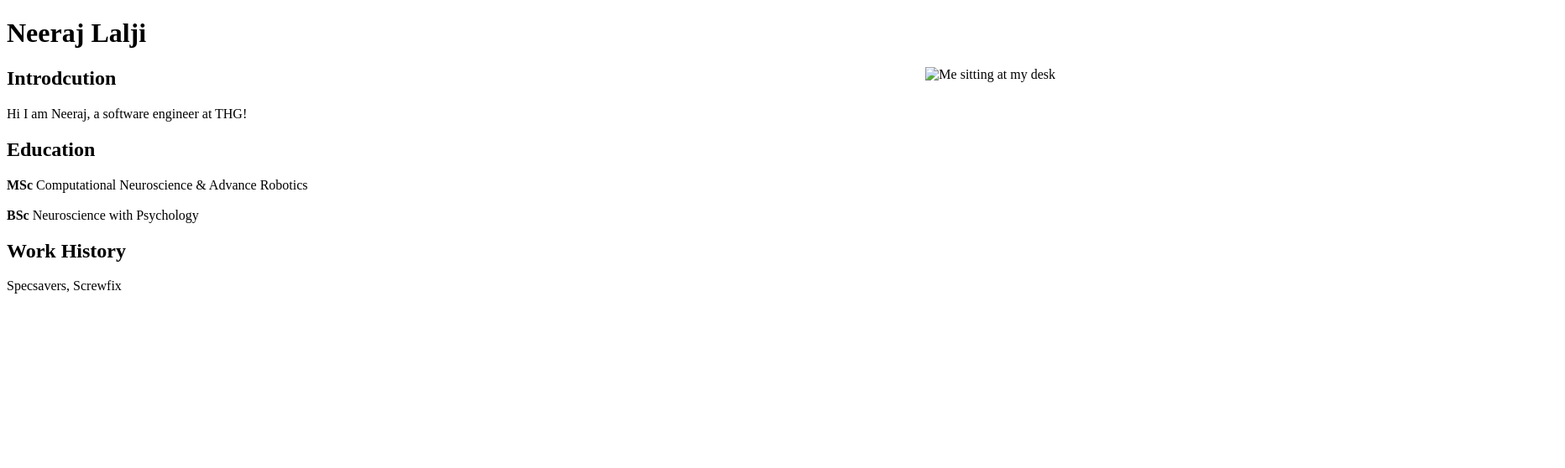
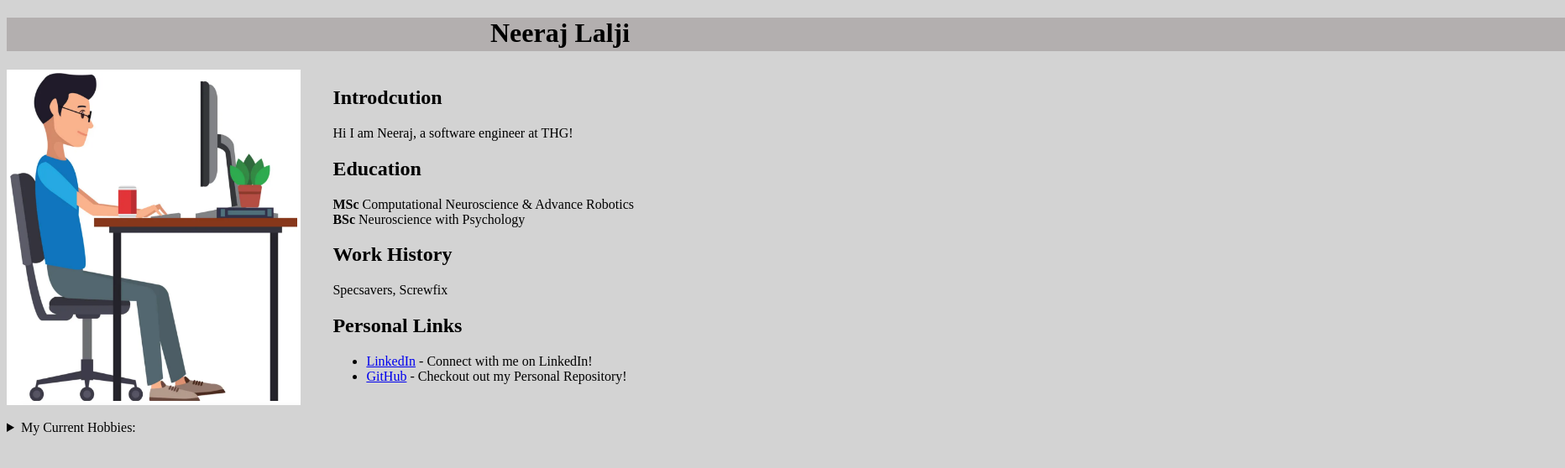
Before and after one commit to NeerajLaljiTHG/test_website, a plain HTML site: page index.html in a window 1280 px wide. Shown: the whole page at 84% size, 1864 px wide, since content can reach past the window. Drawn offline with Linux system fonts and the light colour scheme.

Commit message:
Second Version

```diff
--- a/index.html
+++ b/index.html
@@ -2,25 +2,51 @@
 
 <html lang="en">
   <head>
-    <title>My Web Page</title>
+    <title>Neeraj Lalji</title>
+    <link rel="stylesheet" href="style/website.css" type="text/css" />
+    <link rel="icon" href="img/Logo.png" />
   </head>
   <body>
-    <h1 class="center">Neeraj Lalji</h1>
+    <h1 class="banner">Neeraj Lalji</h1>
+    <div class="main_text">
       <img
-      src="Person-at-desk.png"
+        class="img-working"
+        src="img/Working_man.png"
         alt="Me sitting at my desk"
-      style="float: right; margin-right: 15px"
       />
+      <div class="test">
         <h2>Introdcution</h2>
         <p>Hi I am Neeraj, a software engineer at THG!</p>
         <h2>Education</h2>
         <p>
           <strong> MSc </strong> Computational Neuroscience & Advance Robotics
           <br />
-      <br />
           <strong> BSc</strong> Neuroscience with Psychology
         </p>
         <h2>Work History</h2>
         <p>Specsavers, Screwfix</p>
+
+        <h2>Personal Links</h2>
+        <ul>
+          <li>
+            <a href="https://uk.linkedin.com/in/neerajlalji">LinkedIn</a> -
+            Connect with me on LinkedIn!
+          </li>
+          <li>
+            <a href="https://github.com/NeerajLaljiTHG">GitHub</a> - Checkout
+            out my Personal Repository!
+          </li>
+        </ul>
+      </div>
+    </div>
+    <br />
+    <details>
+      <summary>My Current Hobbies:</summary>
+      <ul>
+        <li>Boxing</li>
+        <li>Podcasts (Species - Worth listening too)</li>
+        <li>Gym</li>
+      </ul>
+    </details>
   </body>
 </html>
--- a/style/website.css
+++ b/style/website.css
@@ -0,0 +1,27 @@
+.banner {
+    background-color: rgb(179, 175, 175);
+    position: static;
+    left: 0%;
+    top: 0%;
+    width: 100vw;
+    height: 40px;
+    padding-left:45vw;
+    font-family: 'Times New Roman', Times, serif;
+    color: black;
+  }
+
+.img-working {
+    width: 350px;
+    height: 400px;
+    padding-right: 3vw;
+}
+
+body {
+    background-color: lightgrey;
+  }
+
+.main_text {
+    display: flex;
+    justify-content: "centre";
+    align-self: "centre";
+}
```
Also changed, not shown: img/Logo.png (added), img/Working_man.png (added). Lines whose indentation alone changed are shown as unchanged.
